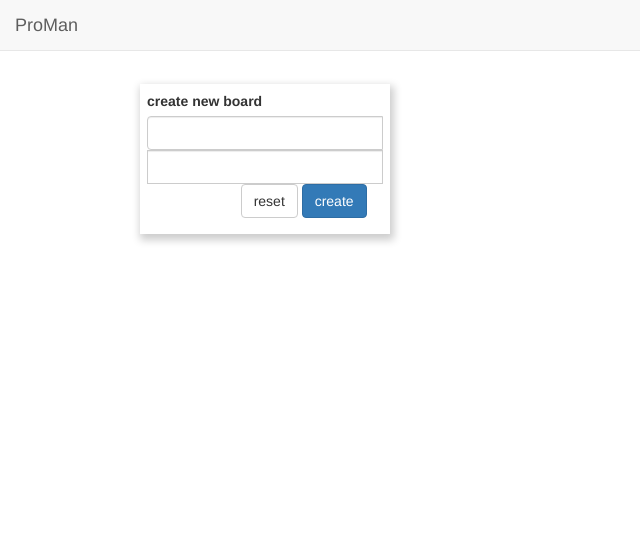
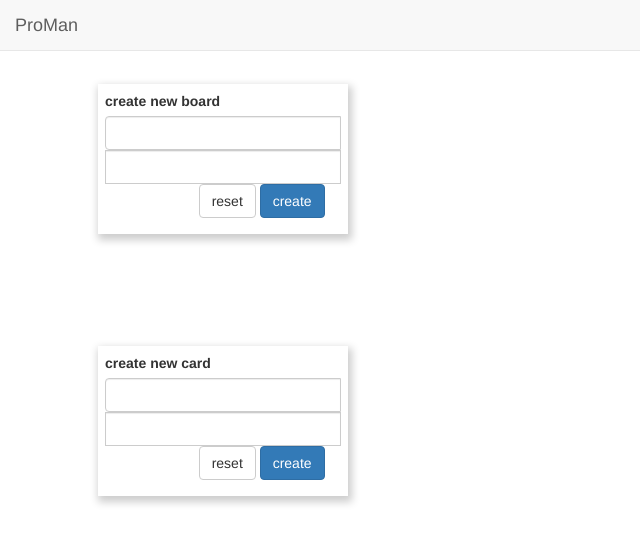
Before and after one commit to lombocska/proman, a Flask app: page / in a window 1280 px wide. Shown: the top 544 px of the page, without its empty margins (0-640 px from the left). Run offline with Flask 2, Linux system fonts and the light colour scheme; some libraries are stand-ins or nearby versions.

Commit message:
new card boc added to html

```diff
--- a/static/css/style.css
+++ b/static/css/style.css
@@ -40,15 +40,28 @@
 
 .board-list {margin-top: 4em;}
 
-.board-list {margin-top: 4em;}
-
 
 .remove {margin: 0.5em;
     float: right;
 }
 
-.show-cards {
-    position:absolute;
-    bottom:0;
-    left:0;
+.card, .formbox{
+    /* Add shadows to create the "card" effect */
+    box-shadow: 2px 4px 8px 2px rgba(0,0,0,0.2);
+    transition: 0.1s;
+    margin: 2em;
+    padding: 0.5em;
+    float:left;
+    width:250px;
+    height:150px;
+    position:relative;
+    word-wrap: break-word;
 }
+
+.card-list {margin-top: 4em;}
+
+#add-card {
+    position: relative;;
+    top:0px;
+    left:0px;
+}
--- a/static/js/functions.js
+++ b/static/js/functions.js
@@ -1,5 +1,4 @@
 // outsource from model.js the different functions
-
 
 function displayBoard(boardObject) {
     var divBoard = $('<div class="board" id=board_'+ boardObject.id +'></div>');
--- a/templates/index.html
+++ b/templates/index.html
@@ -25,6 +25,7 @@
     </nav>
 
     <!-- BODY  -->
+    <!-- BOARD CONTAINER -->
     <div class="container">
 
         <div class="board-list">
@@ -41,7 +42,7 @@
                                 <div class="form-group">
                                     <div class="col-lg-10 col-lg-offset-4">
                                         <button type="reset" id="reset" class="btn btn-default">reset</button>
-                                        <button type="submit" id="add-board" class="btn btn-primary" >create</button>
+                                        <button type="submit" id="add-board" class="btn btn-primary">create</button>
                                     </div>
                                 </div>
                             </div>
@@ -52,6 +53,39 @@
 
             <!-- boards (generated by javascript)-->
             <div id="board-container"></div>
+
+        </div>
+
+    </div>
+
+    <!-- CARD CONTAINER -->
+    <div class="container">
+
+        <div class="card-list">
+
+            <!-- "create new board" box -->
+            <div class="formbox">
+                <form >
+                    <fieldset>
+                        <div class="form-group" >
+                            <label class="control-label">create new card</label>
+                            <div class="input-group">
+                                <input type="text" maxlength="100" class="form-control" id="input-card-title">
+                                <input type="text" maxlength="200" class="form-control" id="input-card-body">
+                                <div class="form-group">
+                                    <div class="col-lg-10 col-lg-offset-4">
+                                        <button type="reset" id="reset" class="btn btn-default">reset</button>
+                                        <button type="submit" id="add-card" class="btn btn-primary">create</button>
+                                    </div>
+                                </div>
+                            </div>
+                        </div>
+                    </fieldset>
+                </form>
+            </div>
+
+            <!-- boards (generated by javascript)-->
+            <div id="card-container"></div>
 
         </div>
 
```
Also changed, not shown: static/js/models.js (+1 -6 lines), static/js/run.js (+0 -31 lines).
